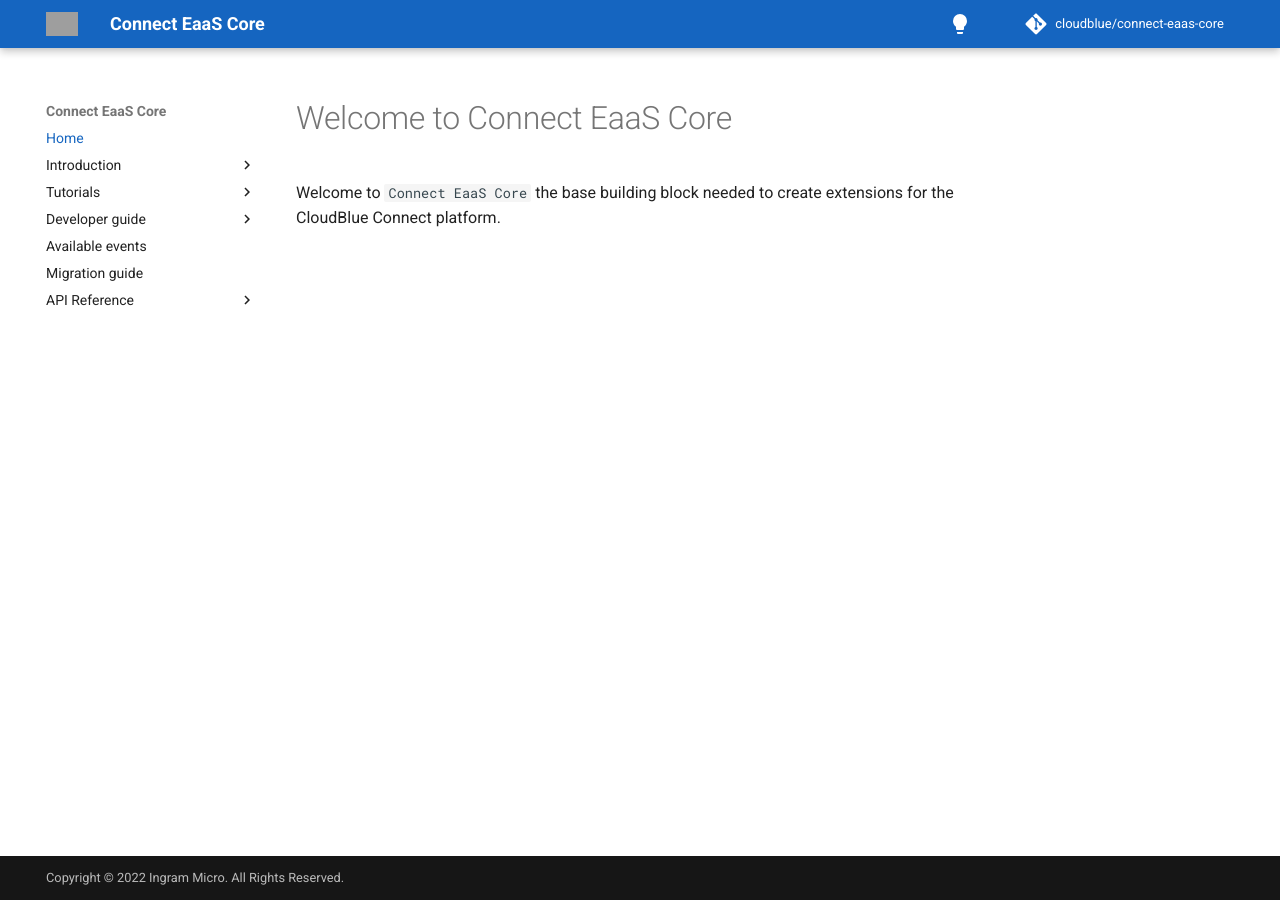
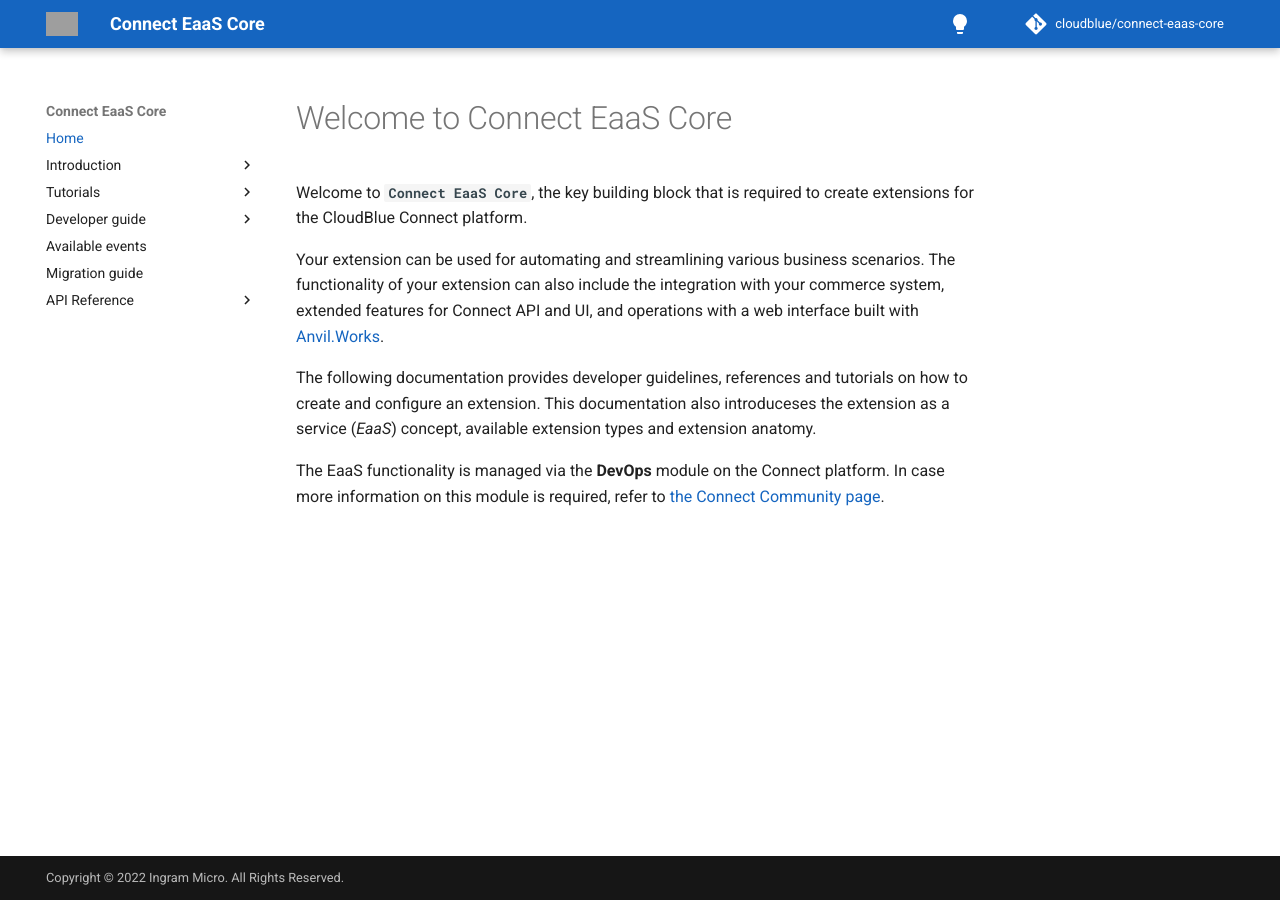
Before and after one commit to cloudblue/connect-eaas-core, an MkDocs documentation site: the page built from docs/index.md, in a window 1280 px wide. Built offline with MkDocs 1.6.1 and Material for MkDocs 9.7.7, drawn with Linux system fonts in a browser that asks for light colours; comment, search, counter and statistics services are not loaded; grey boxes are pictures that could not be loaded.

Commit message:
Rewrite index page

```diff
--- a/docs/index.md
+++ b/docs/index.md
@@ -1,5 +1,19 @@
 Welcome to Connect EaaS Core
 ============================
 
-Welcome to `Connect EaaS Core` the base building block needed
-to create extensions for the CloudBlue Connect platform.
+Welcome to **`Connect EaaS Core`**, the key building block that is
+required to create extensions for the CloudBlue Connect platform.
+
+Your extension can be used for automating and streamlining various
+business scenarios. The functionality of your extension can also include
+the integration with your commerce system, extended features for Connect API and UI,
+and operations with a web interface built with [Anvil.Works](https://anvil.works/).
+
+The following documentation provides developer guidelines, references
+and tutorials on how to create and configure an extension.
+This documentation also introduceses the extension as a service
+(*EaaS*) concept, available extension types and extension anatomy.
+
+The EaaS functionality is managed via the **DevOps** module on the
+Connect platform. In case more information on this module is required,
+refer to [the Connect Community page](https://connect.cloudblue.com/community/modules/devops/).
```
